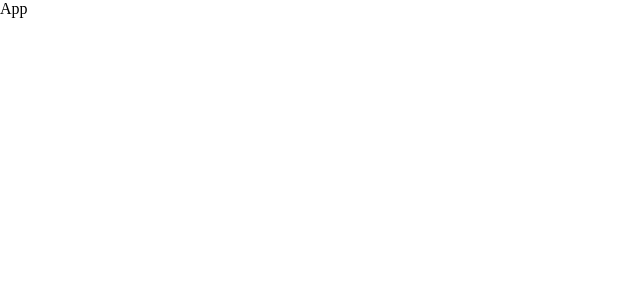
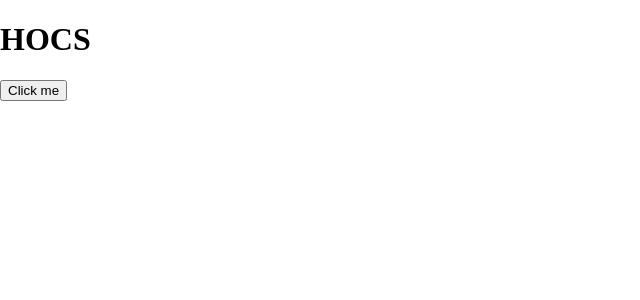
Before and after one commit to AkAbhijit/wfda, a React (Create React App) app: page / in a window 1280 px wide. Shown: the top 300 px of the page, without its empty margins (0-640 px from the left). Built offline with nearby package versions, Linux system fonts and the light colour scheme.

Commit message:
add HOCS example

```diff
--- a/src/App.js
+++ b/src/App.js
@@ -1,5 +1,10 @@
 import React from "react";
+import HOCS from "./components/HOCS";
 
 export default function App() {
-  return <div>App</div>;
+  return (
+    <div>
+      <HOCS />
+    </div>
+  );
 }
--- /dev/null
+++ b/src/components/HOCS.jsx
@@ -0,0 +1,25 @@
+export default function HOCS() {
+  return (
+    <div>
+      <h1>HOCS</h1>
+      {/* This will log the props to the console whenever the button renders. */}
+      <ButtonWithLogger label="Click me" />
+    </div>
+  );
+}
+
+// A simple HOC that adds a "logger" prop to a component.
+const withLogger = (WrappedComponent) => {
+  return (props) => {
+    console.log("Component is rendering with props:", props);
+    return <WrappedComponent {...props} />;
+  };
+};
+
+// A basic component to be enhanced.
+const MyButton = ({ label }) => {
+  return <button>{label}</button>;
+};
+
+// Use the HOC to create an enhanced component.
+const ButtonWithLogger = withLogger(MyButton);
```
